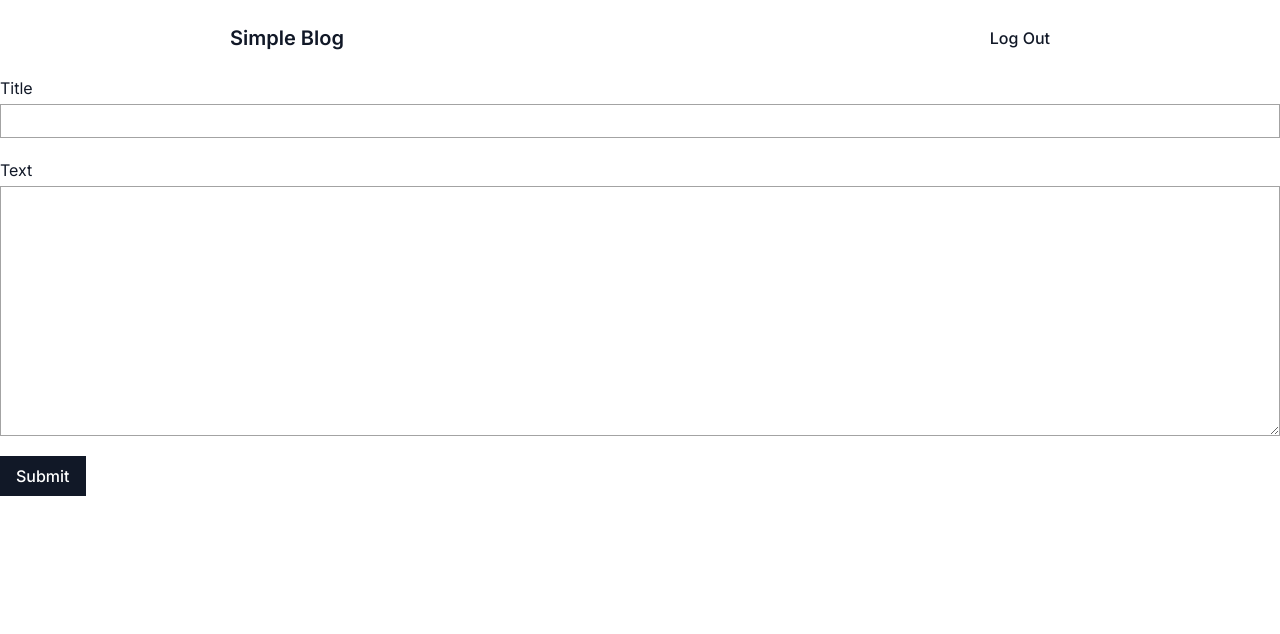
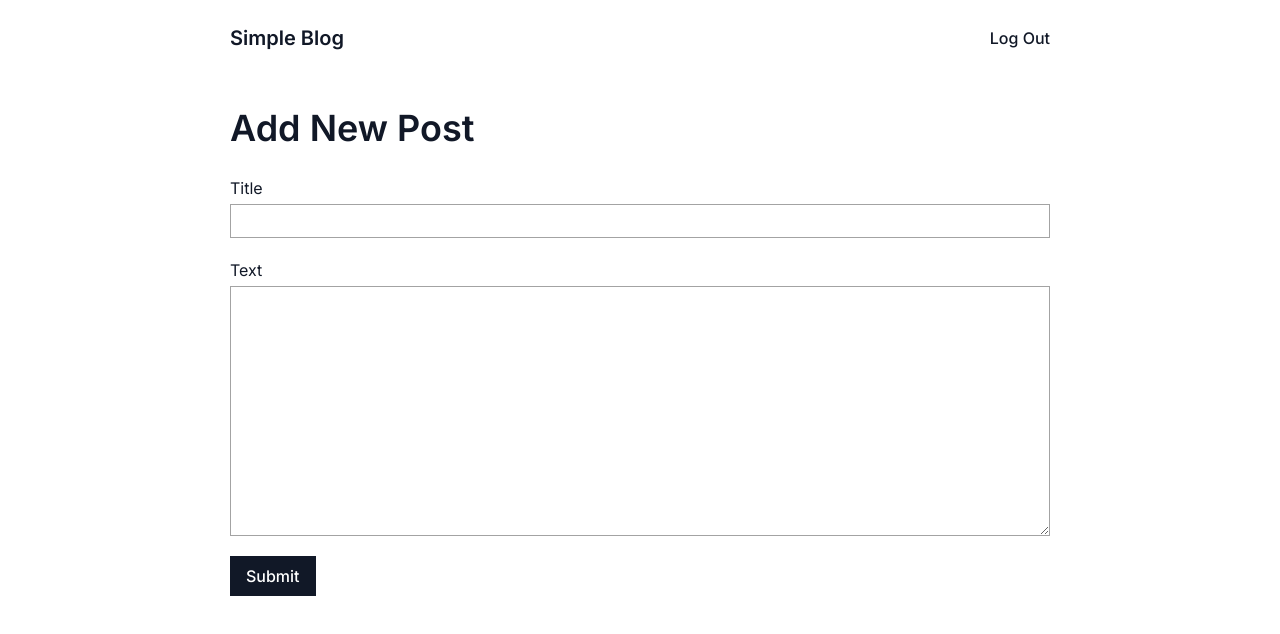
Before and after one commit to pndmhs/blog-client, a React (Vite) app: page /posts/new in a window 1280 px wide. Shown: the top 634 px of the page. Built offline with nearby package versions, Linux system fonts and the light colour scheme; sample sign-in values are in the browser's storage.

Commit message:
Change PostForm component into NewPost

```diff
--- a/src/App.jsx
+++ b/src/App.jsx
@@ -6,7 +6,7 @@ import PostsList from "./components/PostsList";
 import PostDetail from "./components/PostDetail";
 import LoginForm from "./components/LoginForm";
 import { AuthProvider } from "./context/AuthContext";
-import PostForm from "./components/PostForm";
+import NewPost from "./components/NewPost";
 import RequireAuth from "./components/RequireAuth";
 import NotFound from "./components/NotFound";
 
@@ -22,7 +22,7 @@ function App() {
           path="/posts/new"
           element={
             <RequireAuth>
-              <PostForm />
+              <NewPost />
             </RequireAuth>
           }
         />
```
